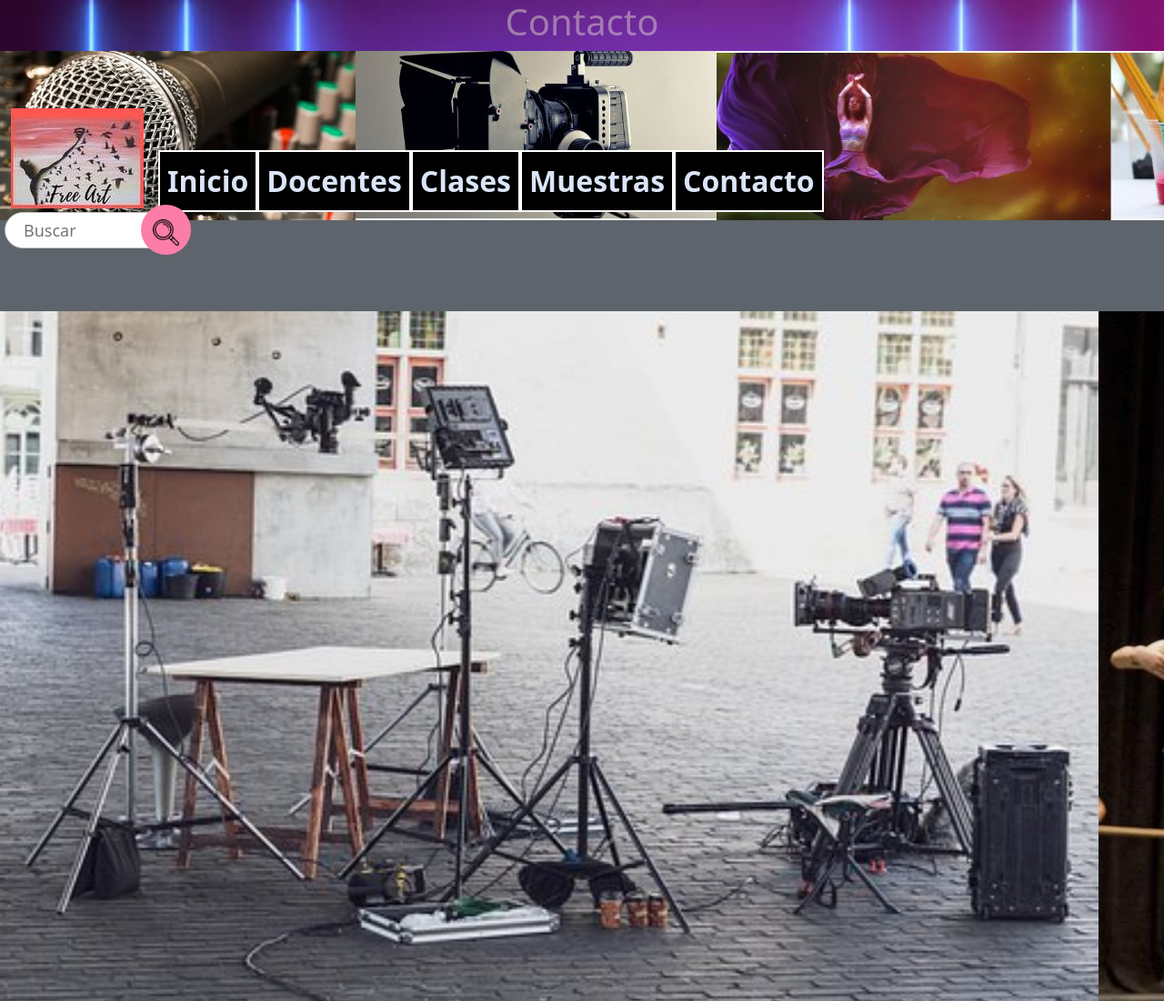
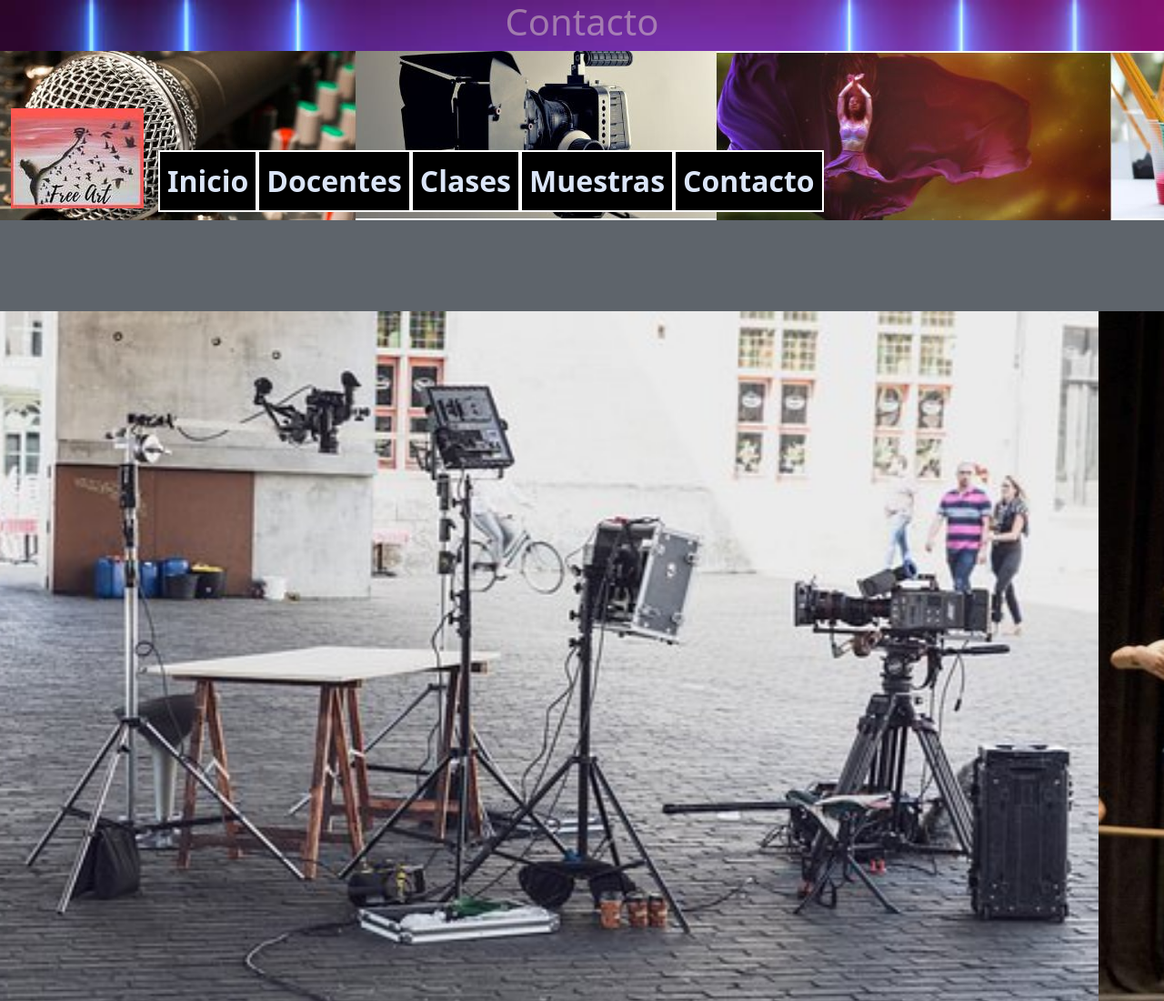
Before and after one commit to mariadrey17/proyectofinalBelenDreyssig, a website: page pages/contacto.html in a window 1280 px wide. Shown: the top 1100 px of the page at 91% size. Drawn offline with nearby package versions, Linux system fonts and the light colour scheme.

Commit message:
hice cambios cerca de los menus para que no quede cargado

```diff
--- a/pages/contacto.html
+++ b/pages/contacto.html
@@ -51,12 +51,7 @@
         </div>
       </div>
     </nav>
-    <div class="buscar" aria-label="buscar">
-      <input type="text" placeholder= "Buscar" required>
-      <div class="btn">
-      <i class="fa-fa-search"><img src="../img/lupa.png" alt="lupa de bucar" class="lupa"></i>
-      </div>
-    </div>
+
   </header>
 
 
```
Also changed, not shown: index.html (+1 -6 lines), pages/clases.html (+1 -6 lines), pages/docentes.html (+1 -6 lines), pages/muestras.html (+2 -6 lines).
